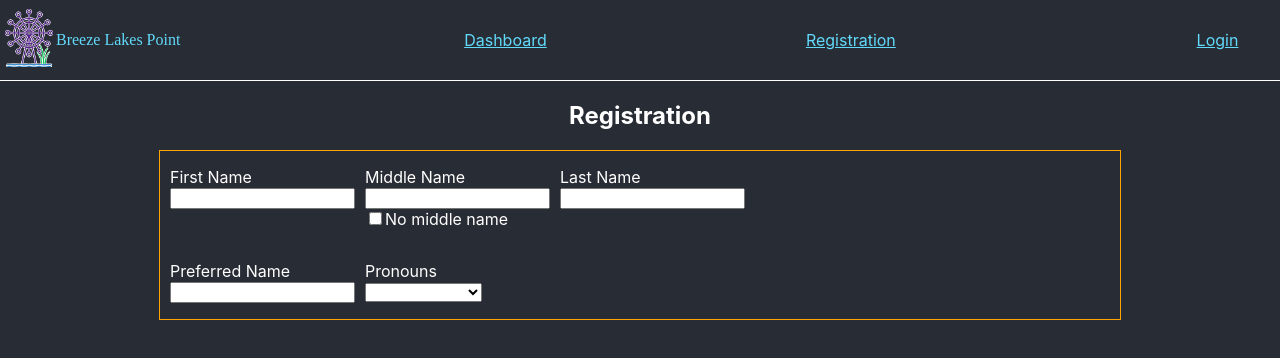
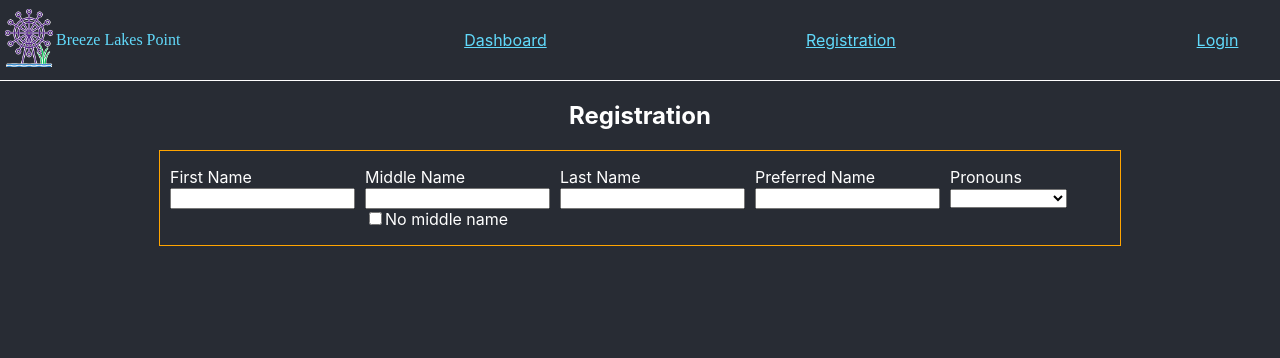
Before and after one commit to kristenkinnearohlmann/breeze-lakes-point-frontend, a React (Create React App) app: page /registration in a window 1280 px wide. Shown: the top 358 px of the page. Built offline with nearby package versions, Linux system fonts and the light colour scheme; a web font is replaced by a local one.

Commit message:
Moved all name and pronoun registration form fields to single row

```diff
--- a/src/components/Registration.js
+++ b/src/components/Registration.js
@@ -46,8 +46,6 @@ class Registration extends Component {
                             <label htmlFor="last_name">Last Name</label><br/>
                             <input type="text" name="last_name" id="last_name" value={this.state.last_name} onChange={this.handleonChange} />
                         </p>
-                    </div>
-                    <div className="input-fields-row">
                         <p>
                             <label htmlFor="preferred_name">Preferred Name</label><br/>
                             <input type="text" name="preferred_name" id="preferred_name" value={this.state.preferred_name} onChange={this.handleonChange} />
```
Lines whose indentation alone changed are shown as unchanged.
